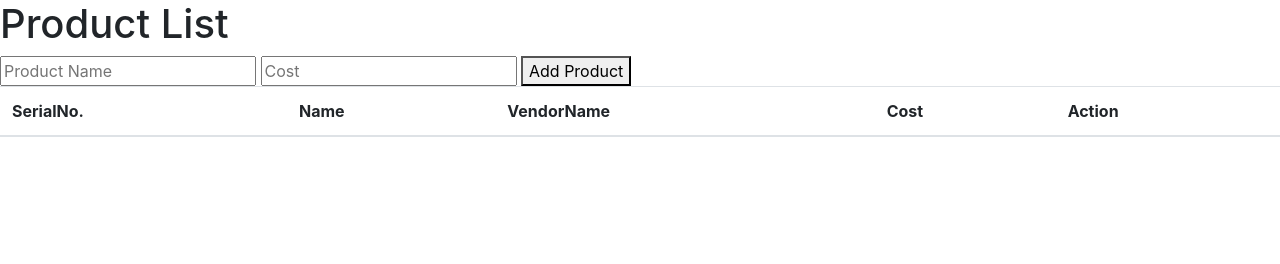
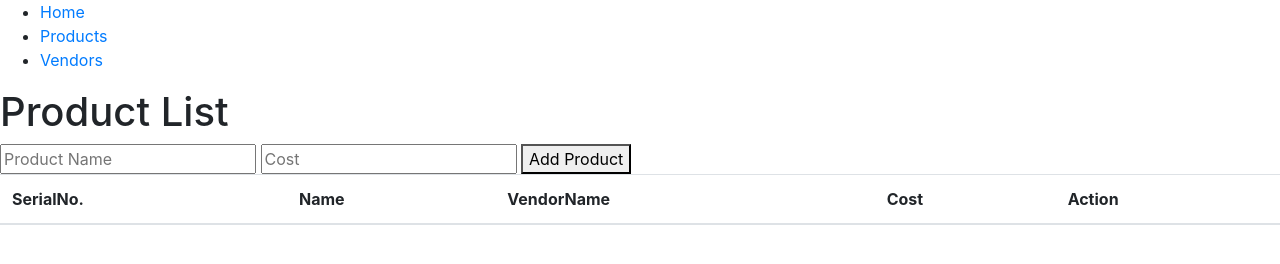
Before and after one commit to rsiddiqui275/nagarro_Web_App, a website: page public/product.html in a window 1280 px wide. Drawn offline with nearby package versions, Linux system fonts and the light colour scheme; no server answers.

Commit message:
Update product.html

```diff
--- a/public/product.html
+++ b/public/product.html
@@ -7,8 +7,18 @@
     <link href="https://stackpath.bootstrapcdn.com/bootstrap/4.3.1/css/bootstrap.min.css" rel="stylesheet" integrity="sha384-ggOyR0iXCbMQv3Xipma34MD+dH/1fQ784/j6cY/iJTQUOhcWr7x9JvoRxT2MZw1T" crossorigin="anonymous">
     <script src="jquery.js"></script>
     <script src="product.js"></script>
+    <link rel="stylesheet" href="index.css">
+
     <title>Product</title>
 </head>
+<nav>
+        <ul>
+             <li><a href="/">Home</a></li>
+             <li><a href="product.html">Products</a></li>
+             <li><a href="vendor.html">Vendors</a></li>
+        </ul>
+    </nav>
+
 <body>
     <h1>Product List</h1>
     <input type="text" id="productName"  placeholder="Product Name">
```
